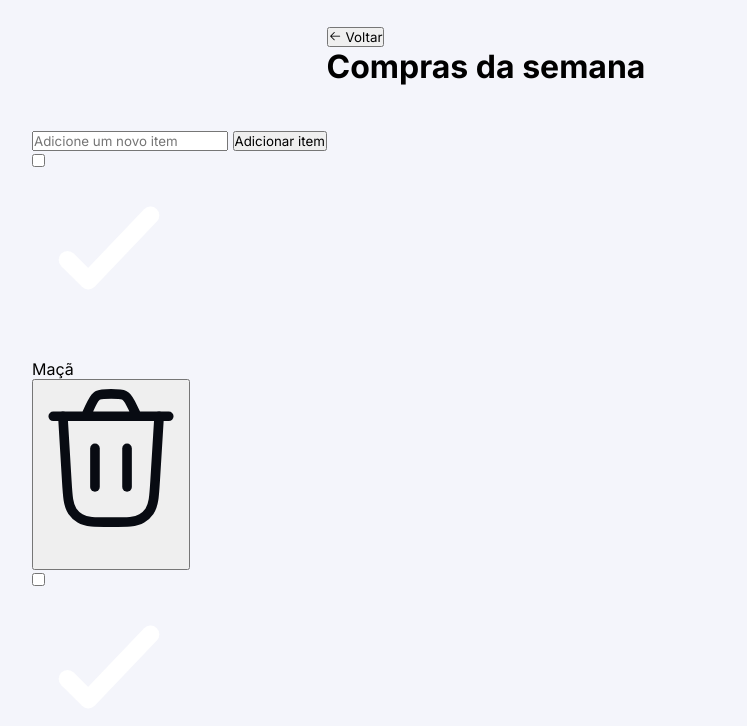
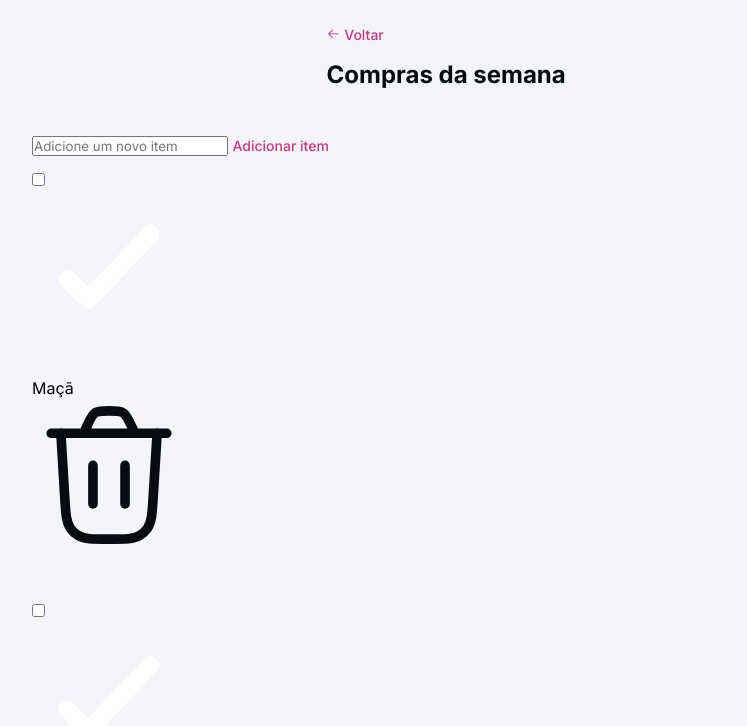
Before and after one commit to GuilhermeMoraes12bTI/QUICKLIST, a plain HTML site: page index.html in a window 1280 px wide. Shown: the part 74-800 px from the top of the page, without its empty margins (0-747 px from the left). Drawn offline with nearby package versions, Linux system fonts and the light colour scheme.

Commit message:
adição de todas as estilizações do header

```diff
--- a/style.css
+++ b/style.css
@@ -41,3 +41,21 @@ img {
     margin-inline: auto;
     margin-bottom: 3rem;
 }
+
+button {
+
+    border: none;
+    background: none;
+    font-size: 1.4rem;
+    line-height: 1.6rem;
+    font-weight: 500;
+    margin-bottom: 1.6rem;
+    color: var(--color-brand);
+    cursor: pointer;
+}
+
+h1 {
+    font-size: 2.4rem;
+    color: var(--content-primary);
+    line-height: 3.2rem;
+}
```
